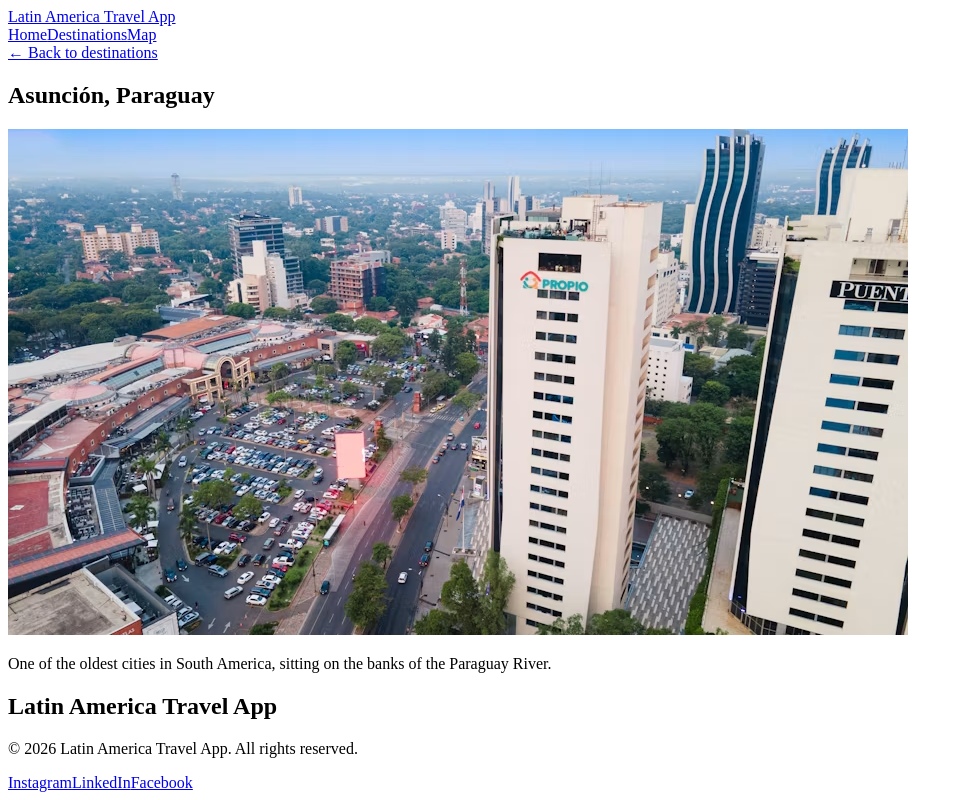
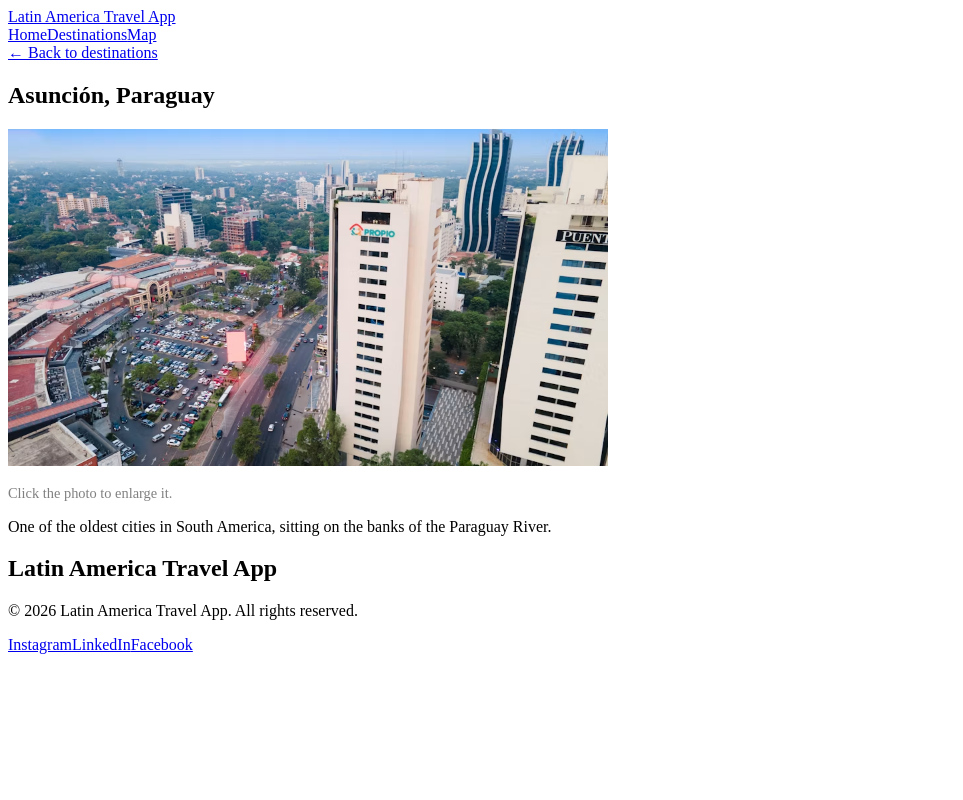
Before and after one commit to sx353553/latinamerica-travel-app, a React (Vite) app: page /destinations/asuncion in a window 1280 px wide. Shown: the whole page, without its empty margins (0-963 px from the left). Built offline with nearby package versions, Linux system fonts and the light colour scheme; no server answers.

Commit message:
uddate code

```diff
--- /dev/null
+++ b/src/components/ImageModal.jsx
@@ -0,0 +1,48 @@
+// import: bringing in the useEffect hook from React
+import { useEffect } from "react";
+
+// Component: a reusable piece of UI
+// Props + destructuring: pulling image, alt, and onClose out of the props object
+function ImageModal({ image, alt, onClose }) {
+  // useEffect hook: runs code after the modal appears on screen
+  useEffect(() => {
+    // Arrow function + event handler: runs when any key is pressed
+    const handleKeyDown = (event) => {
+      // if statement: only close when the key was Escape
+      if (event.key === "Escape") {
+        onClose();
+      }
+    };
+
+    // Event listener: start listening for key presses on the whole page
+    window.addEventListener("keydown", handleKeyDown);
+
+    // Cleanup function: stop listening when the modal closes
+    return () => {
+      window.removeEventListener("keydown", handleKeyDown);
+    };
+  }, [onClose]); // Dependency array: re-run if onClose ever changes
+
+  // JSX: the HTML-like markup this component shows
+  return (
+    // Event handler (onClick): clicking the dark background closes the modal
+    <div className="modal" onClick={onClose}>
+      {/* Event handler: the X button closes the modal */}
+      <button className="modal__close" onClick={onClose}>
+        ×
+      </button>
+
+      <img
+        className="modal__img"
+        src={image} // Prop: the image path passed in from the parent
+        alt={alt}
+        // Arrow function + stopPropagation(): clicking the photo itself
+        // won't count as clicking the background, so it stays open
+        onClick={(event) => event.stopPropagation()}
+      />
+    </div>
+  );
+}
+
+// export default: lets other files import this component
+export default ImageModal;
--- a/src/index.css
+++ b/src/index.css
@@ -23,3 +23,42 @@ img {
   width: 120px;
   height: auto;
 }
+
+/* Detail page photo: a reasonable size, with a zoom cursor */
+.detail__img {
+  max-width: 600px;
+  width: 100%;
+  cursor: zoom-in;
+}
+
+.detail__hint {
+  font-size: 0.9rem;
+  color: gray;
+}
+
+/* Modal: a dark overlay that covers the whole screen */
+.modal {
+  position: fixed;
+  inset: 0;
+  background: rgba(0, 0, 0, 0.85);
+  display: flex;
+  align-items: center;
+  justify-content: center;
+  z-index: 2000;
+}
+
+.modal__img {
+  max-width: 90%;
+  max-height: 85vh;
+}
+
+.modal__close {
+  position: absolute;
+  top: 20px;
+  right: 30px;
+  font-size: 2.5rem;
+  color: white;
+  background: none;
+  border: none;
+  cursor: pointer;
+}
--- a/src/pages/DestinationDetail.jsx
+++ b/src/pages/DestinationDetail.jsx
@@ -1,29 +1,67 @@
+// import: bringing in a hook from React
+import { useState } from "react";
+// import: bringing in a hook and a component from React Router
 import { useParams, Link } from "react-router-dom";
+// import: bringing in the destinations array from your data file
 import destinations from "../data/destinations";
+// import: bringing in your ImageModal component
+import ImageModal from "../components/ImageModal";
 
+// Component: the detail page for one destination
 function DestinationDetail() {
+  // useParams hook + destructuring: reads the :id from the URL
   const { id } = useParams();
+
+  // useState hook + destructuring: true/false state for whether the modal is open
+  // (Hooks must always come BEFORE any early return in a component)
+  const [isModalOpen, setIsModalOpen] = useState(false);
+
+  // find() array method + arrow function: gets the destination matching the URL
   const destination = destinations.find((place) => place.id === id);
 
+  // if statement + early return: show a message if no destination matched
   if (!destination) {
     return (
       <section>
         <h1>Destination not found</h1>
+        {/* Link component: moves to another page without reloading */}
         <Link to="/destinations">Back to destinations</Link>
       </section>
     );
   }
 
+  // JSX: what the page shows when a destination is found
   return (
     <section className="detail">
       <Link to="/destinations">← Back to destinations</Link>
+
       <h1>
+        {/* Curly braces in JSX: inserting JavaScript values (object properties) */}
         {destination.city}, {destination.country}
       </h1>
-      <img src={destination.image} alt={destination.city} />
+
+      <img
+        className="detail__img"
+        src={destination.image}
+        alt={destination.city}
+        // Event handler + arrow function: updating state opens the modal
+        onClick={() => setIsModalOpen(true)}
+      />
+      <p className="detail__hint">Click the photo to enlarge it.</p>
+
       <p>{destination.description}</p>
+
+      {/* Conditional rendering (&&): only show the modal when isModalOpen is true */}
+      {isModalOpen && (
+        <ImageModal
+          image={destination.image} // Prop: passing the image down
+          alt={destination.city} // Prop: passing the alt text down
+          onClose={() => setIsModalOpen(false)} // Prop: passing a function down
+        />
+      )}
     </section>
   );
 }
 
+// export default: lets App.jsx import this page
 export default DestinationDetail;
```
